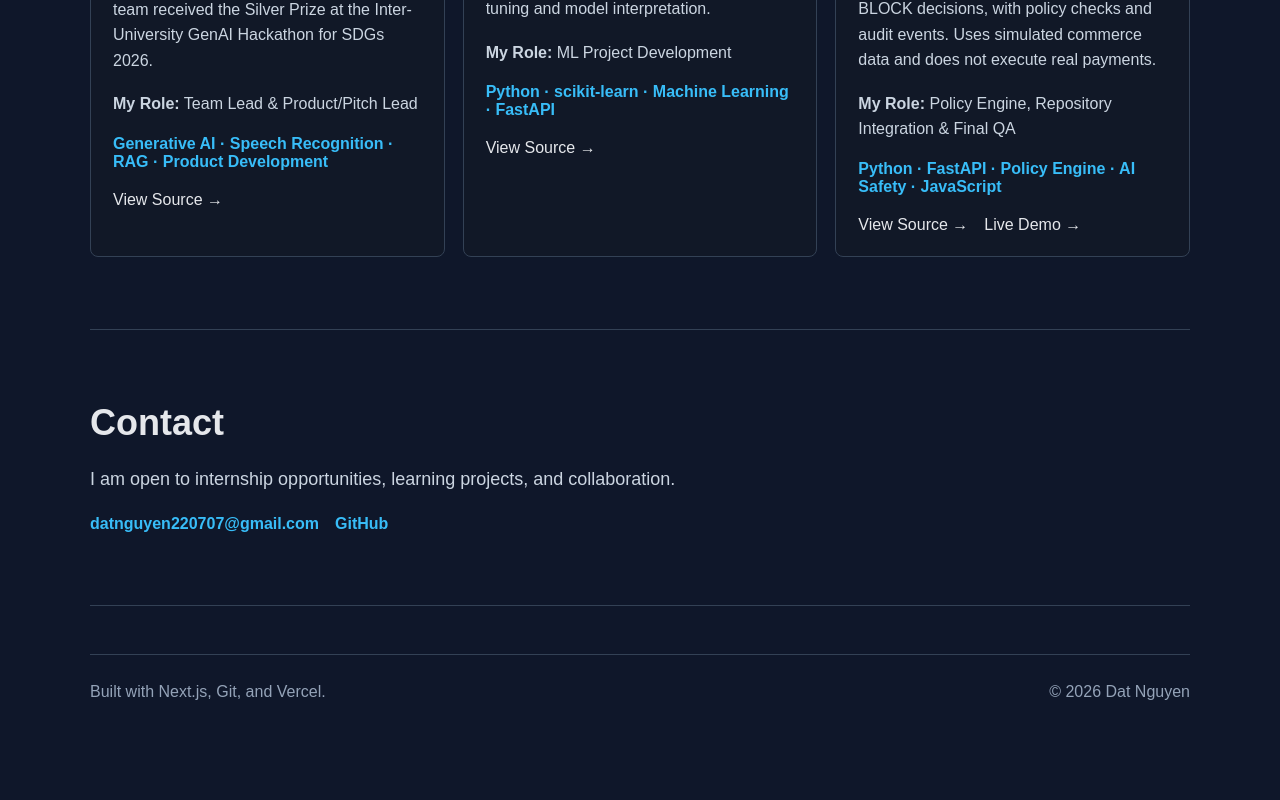
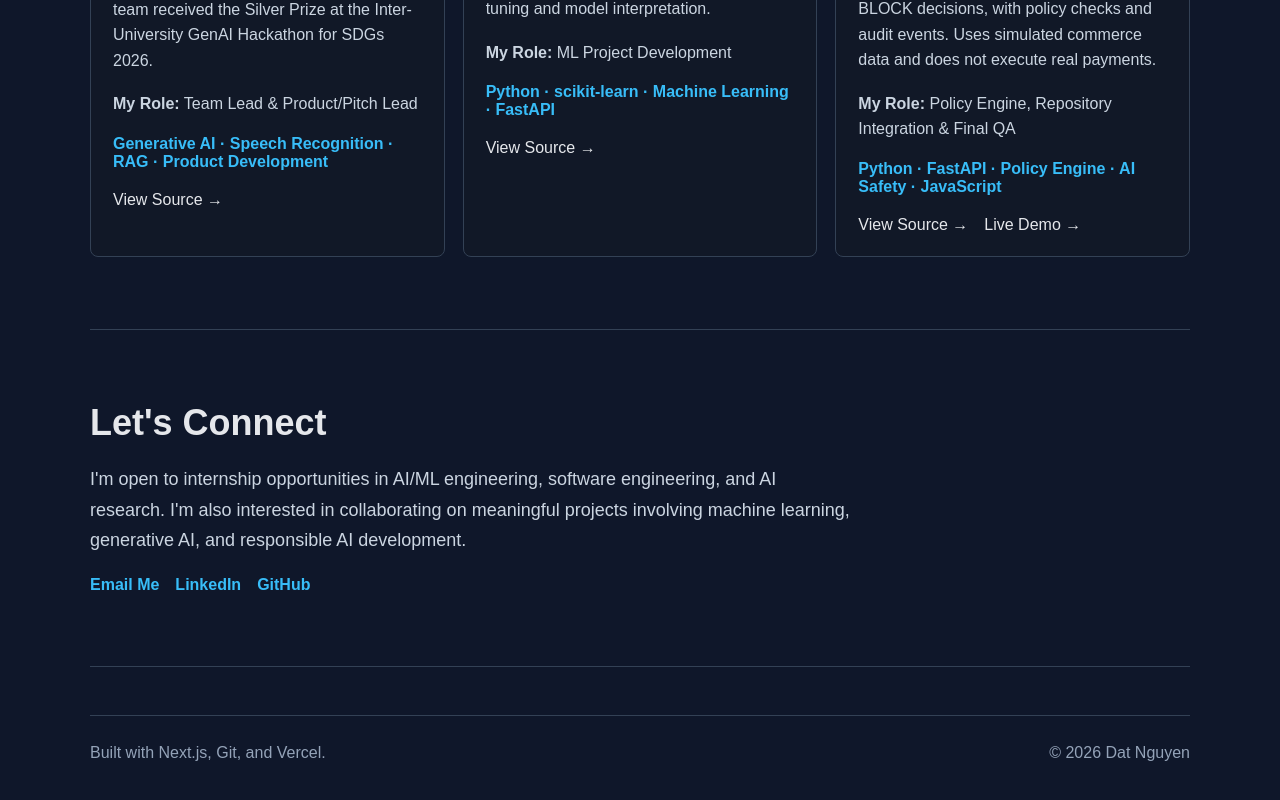
Before and after one commit to phatdat220707/dat-portfolio, a Next.js app: page / in a window 1280 px wide. Shown: the part 2162-2962 px from the top of the page. Before the commit the page ends 2903 px from the top, so only its background shows below. Built offline with nearby package versions, Linux system fonts and the light colour scheme.

Commit message:
Revise contact section with new heading and details
Updated contact section with new heading and detailed information about internship opportunities and collaboration interests.

```diff
--- a/app/components/Contact.js
+++ b/app/components/Contact.js
@@ -1,17 +1,34 @@
+
 export default function Contact() {
   return (
     <section className="section contact" id="contact">
-      <h2>Contact</h2>
+      <h2>Let's Connect</h2>
+
       <p>
-        I am open to internship opportunities, learning projects, and
-        collaboration.
+        I'm open to internship opportunities in AI/ML engineering,
+        software engineering, and AI research. I'm also interested
+        in collaborating on meaningful projects involving machine
+        learning, generative AI, and responsible AI development.
       </p>
 
       <div className="contactLinks">
         <a href="mailto:datnguyen220707@gmail.com">
-          datnguyen220707@gmail.com
+          Email Me
         </a>
-        <a href="https://github.com/phatdat220707" target="_blank">
+
+        <a
+          href="https://www.linkedin.com/in/phatdat-nguyen/"
+          target="_blank"
+          rel="noopener noreferrer"
+        >
+          LinkedIn
+        </a>
+
+        <a
+          href="https://github.com/phatdat220707"
+          target="_blank"
+          rel="noopener noreferrer"
+        >
           GitHub
         </a>
       </div>
```
